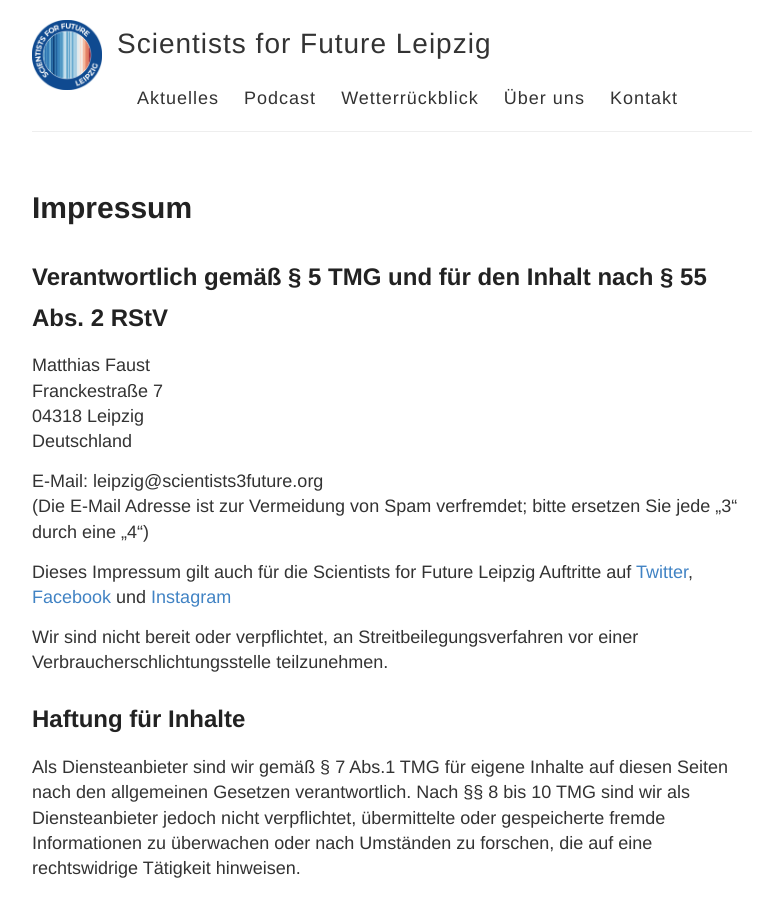
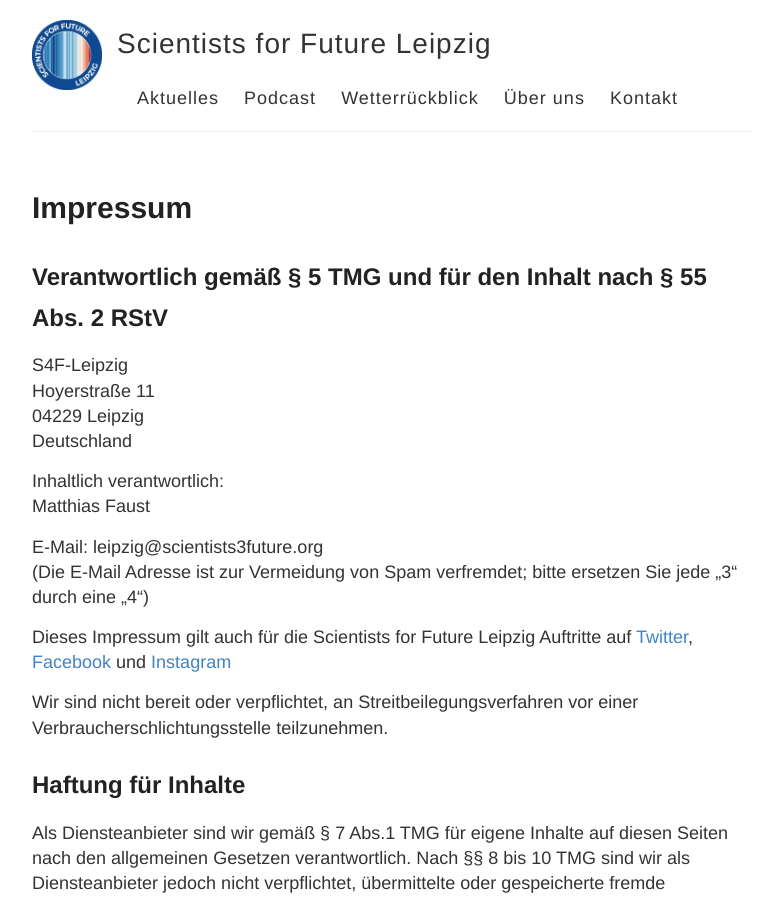
Before and after one commit to s4f-leipzig/s4f-leipzig.github.io, a Jekyll site: the page built from impressum.md, in a window 1280 px wide and 900 px high. Shown: the whole window, without its empty margins (248-1015 px from the left). Built offline with Jekyll 4.4.1, drawn with Linux system fonts in a browser that asks for light colours.

Commit message:
Update impressum.md

```diff
--- a/impressum.md
+++ b/impressum.md
@@ -6,14 +6,16 @@ permalink: /impressum
 
 ## Verantwortlich gemäß § 5 TMG und für den Inhalt nach § 55 Abs. 2 RStV
 
-Matthias Faust<br/>
-Franckestraße 7<br/>
-04318 Leipzig<br/>
+S4F-Leipzig<br/>
+Hoyerstraße 11<br/>
+04229 Leipzig<br/>
 Deutschland
+
+Inhaltlich verantwortlich:<br/>
+Matthias Faust
 
 E-Mail: leipzig@scientists3future.org<br/>
 (Die E-Mail Adresse ist zur Vermeidung von Spam verfremdet; bitte ersetzen Sie jede „3“ durch eine „4“)
-
 
 Dieses Impressum gilt auch für die Scientists for Future Leipzig Auftritte auf [Twitter](https://twitter.com/S4F_Leipzig), [Facebook](https://www.facebook.com/scientists4futureLeipzig/) und [Instagram](https://www.instagram.com/s4f_le/)
 
```
